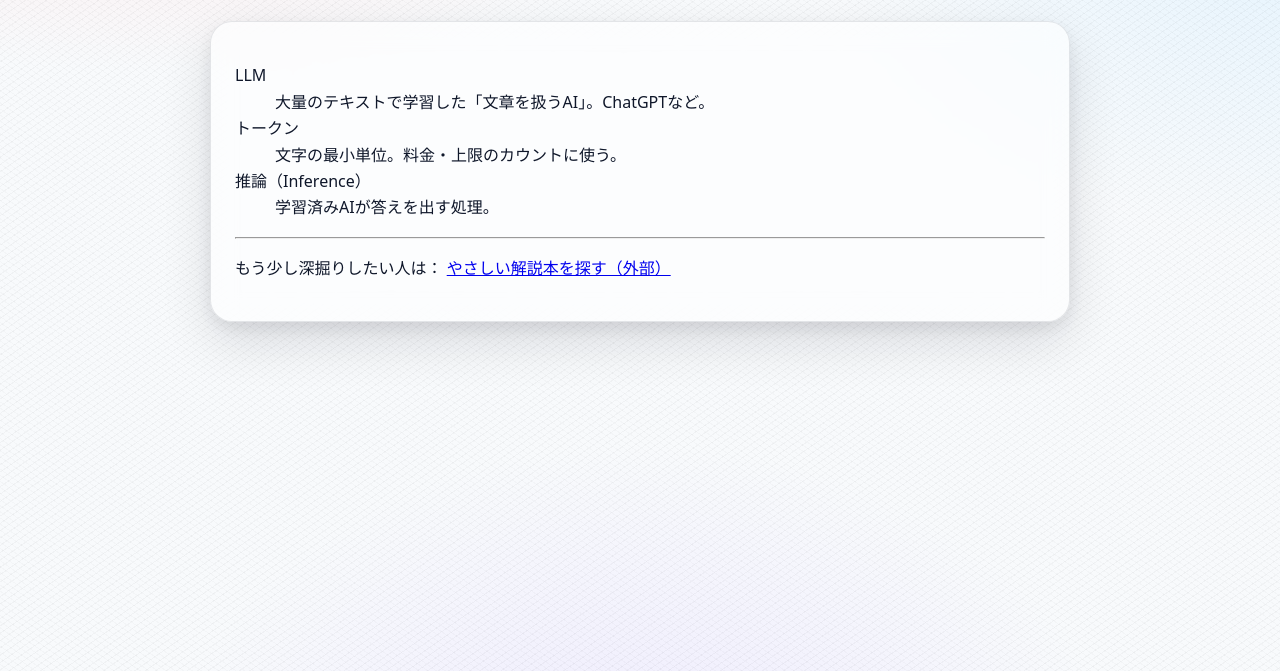
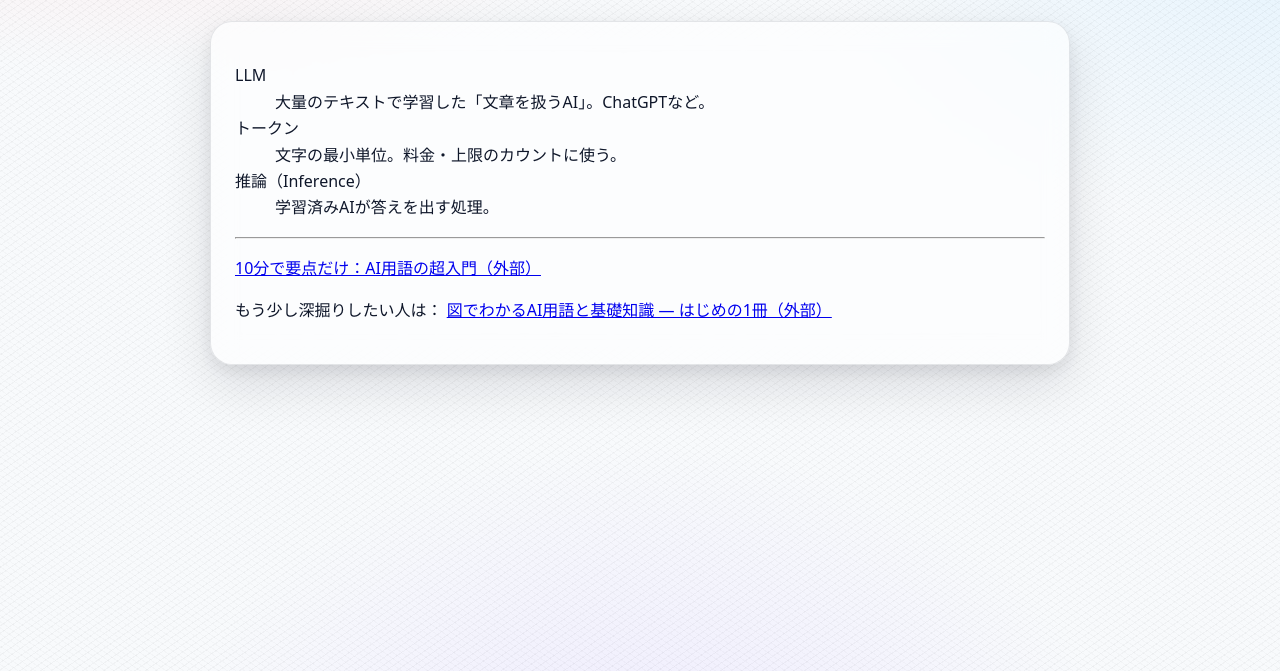
Before and after one commit to s06659333-tech/niche, a plain HTML site: page content/ai-glossary.html in a window 1280 px wide. Shown: the part 129-800 px from the top of the page. Drawn offline with Linux system fonts and the light colour scheme.

Commit message:
Update ai-glossary.html

```diff
--- a/content/ai-glossary.html
+++ b/content/ai-glossary.html
@@ -11,9 +11,18 @@
     <dt>推論（Inference）</dt><dd>学習済みAIが答えを出す処理。</dd>
   </dl>
   <hr>
+  <p class="inline-cta">
+  <a href="https://www.amazon.co.jp/"
+     target="_blank" rel="sponsored nofollow"
+     data-track data-slot="inline">
+    10分で要点だけ：AI用語の超入門（外部）
+  </a>
+</p>
   <p>もう少し深掘りしたい人は：
     <a href="https://www.amazon.co.jp/" target="_blank" rel="sponsored nofollow"
-       data-track data-slot="glossary-bottom">やさしい解説本を探す（外部）</a>
+   data-track data-slot="glossary-bottom">
+  図でわかるAI用語と基礎知識 ― はじめの1冊（外部）
+</a>
   </p>
 </main>
 <script type="module" src="../assets/js/app.js"></script>
```
